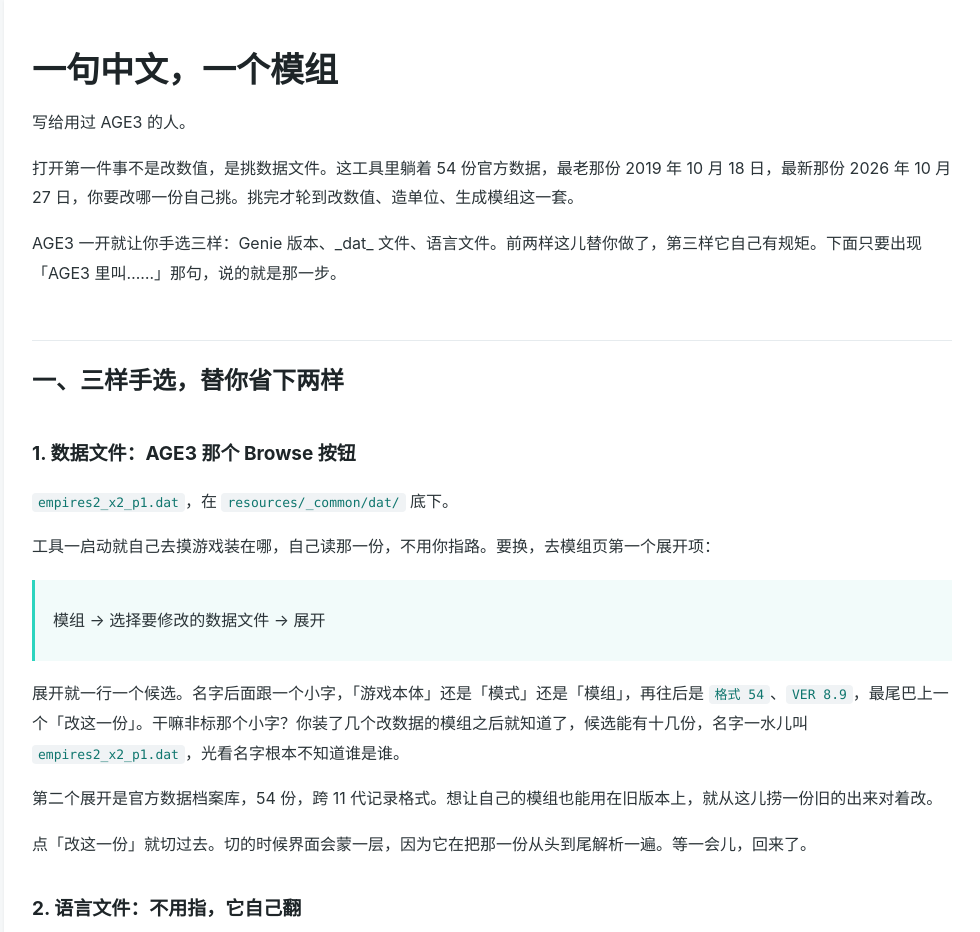
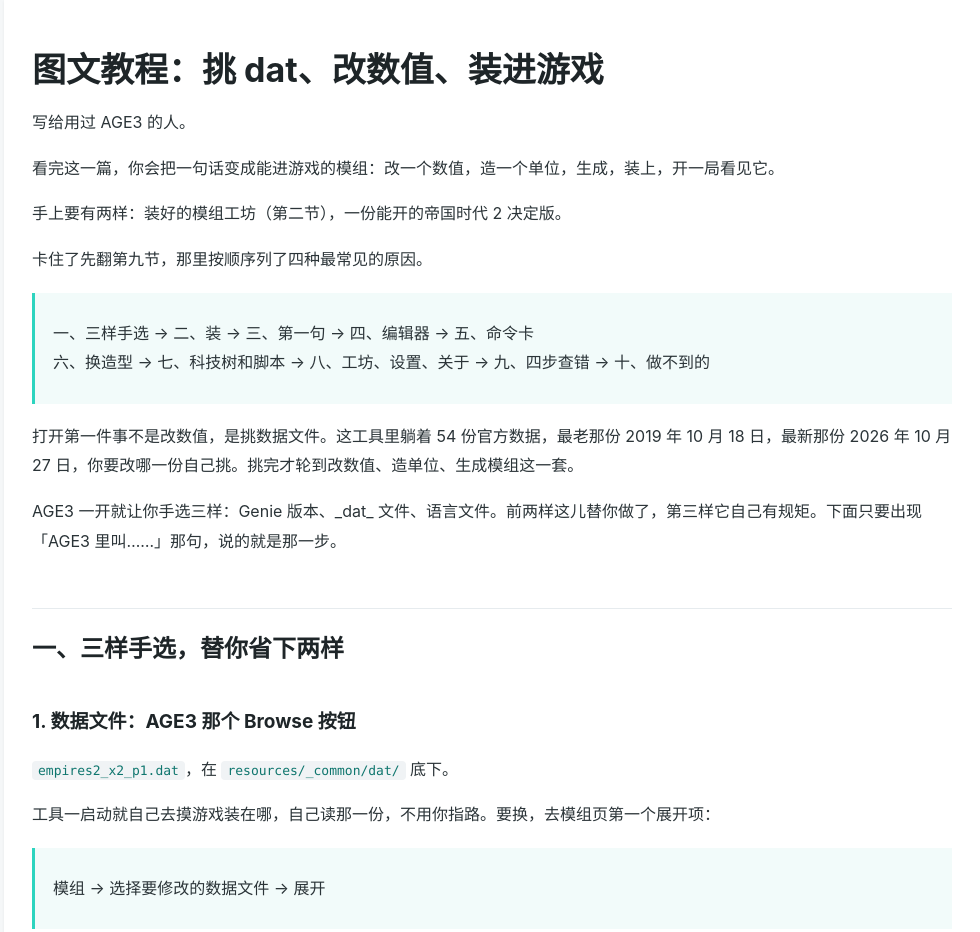
Before and after one commit to 198agk/AoE2DEModWorkshop, a plain HTML site: page docs/教程.html in a window 1280 px wide. Shown: the top 932 px of the page, without its empty margins (148-1128 px from the left). Drawn offline with Linux system fonts and the light colour scheme.

Commit message:
Open the tutorial with what you end up holding
The first line used to be a sentence about who it was written for. A reader
deciding whether to spend ten minutes does not need the audience, they need
the outcome and a map. Two lines say what you will have made and what you
need on hand; a quoted block lays out the ten sections so a stuck reader can
jump to section nine instead of scrolling.

```diff
--- a/docs/教程.html
+++ b/docs/教程.html
@@ -1,4 +1,4 @@
-<!doctype html><html lang="zh-CN"><head><meta charset="utf-8"><meta name="viewport" content="width=device-width,initial-scale=1"><title>一句中文，一个模组 · 模组工坊使用说明</title><style>
+<!doctype html><html lang="zh-CN"><head><meta charset="utf-8"><meta name="viewport" content="width=device-width,initial-scale=1"><title>图文教程：挑 dat、改数值、装进游戏 · 模组工坊使用说明</title><style>
 body{margin:0;background:#f5f7f8;color:#1e2528;font:16px/1.85 -apple-system,"Segoe UI","Microsoft YaHei",sans-serif}
 main{max-width:920px;margin:0 auto;padding:48px 28px 96px;background:#fff;box-shadow:0 1px 3px rgba(0,0,0,.06)}
 h1{font-size:34px;line-height:1.3;margin:0 0 8px}
@@ -16,8 +16,8 @@ th,td{border:1px solid #e2e8ec;padding:8px 12px;text-align:left;vertical-align:t
 th{background:#f6f9fa;font-weight:600}
 hr{border:0;border-top:1px solid #e6ebee;margin:36px 0}
 a{color:#0d9488}
-</style></head><body><main><h1>一句中文，一个模组</h1>
-<p>写给用过 AGE3 的人。</p>
+</style></head><body><main><h1>图文教程：挑 dat、改数值、装进游戏</h1>
+<p>写给用过 AGE3 的人。</p><p>看完这一篇，你会把一句话变成能进游戏的模组：改一个数值，造一个单位，生成，装上，开一局看见它。</p><p>手上要有两样：装好的模组工坊（第二节），一份能开的帝国时代 2 决定版。</p><p>卡住了先翻第九节，那里按顺序列了四种最常见的原因。</p><blockquote><p>一、三样手选 → 二、装 → 三、第一句 → 四、编辑器 → 五、命令卡<br>六、换造型 → 七、科技树和脚本 → 八、工坊、设置、关于 → 九、四步查错 → 十、做不到的</p></blockquote>
 <p>打开第一件事不是改数值，是挑数据文件。这工具里躺着 54 份官方数据，最老那份 2019 年 10 月 18 日，最新那份 2026 年 10 月 27 日，你要改哪一份自己挑。挑完才轮到改数值、造单位、生成模组这一套。</p>
 <p>AGE3 一开就让你手选三样：Genie 版本、_dat_ 文件、语言文件。前两样这儿替你做了，第三样它自己有规矩。下面只要出现「AGE3 里叫……」那句，说的就是那一步。</p>
 <h2>一、三样手选，替你省下两样</h2>
```
Also changed, not shown: 1 other file.
